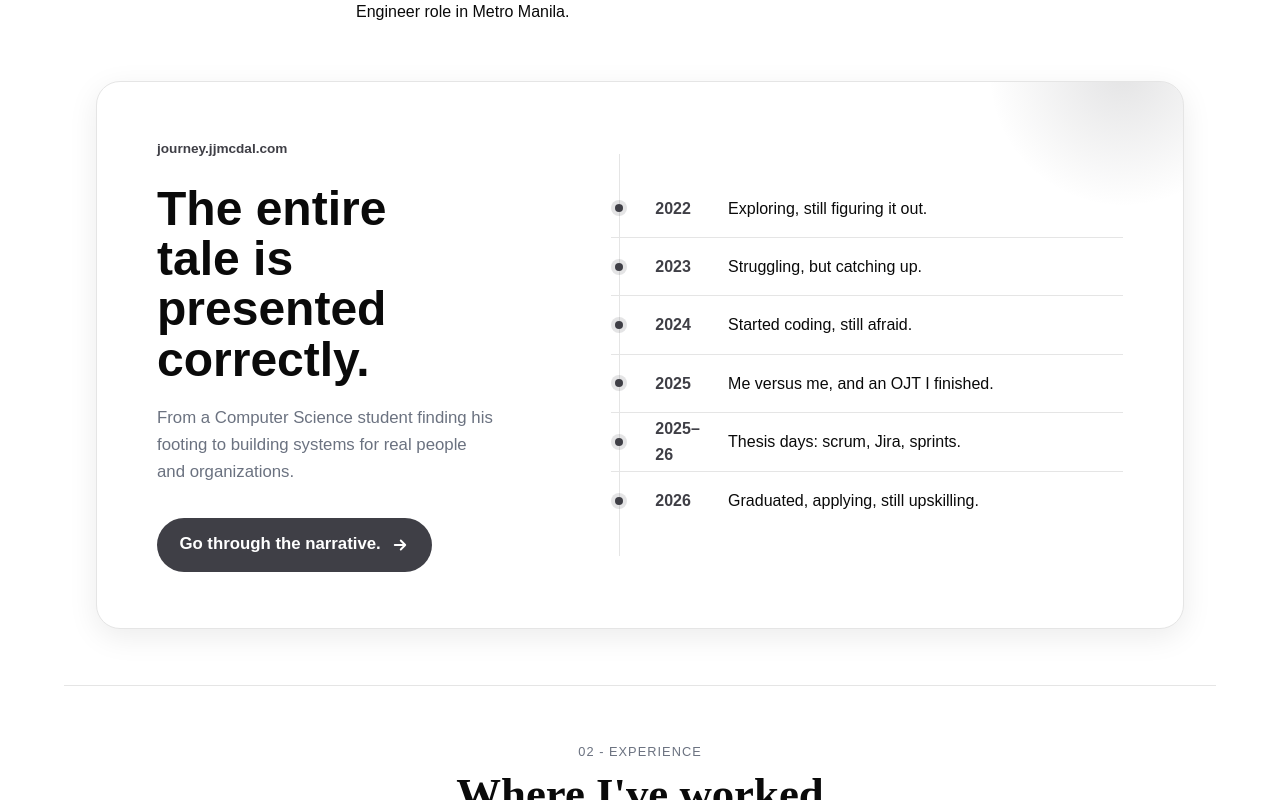
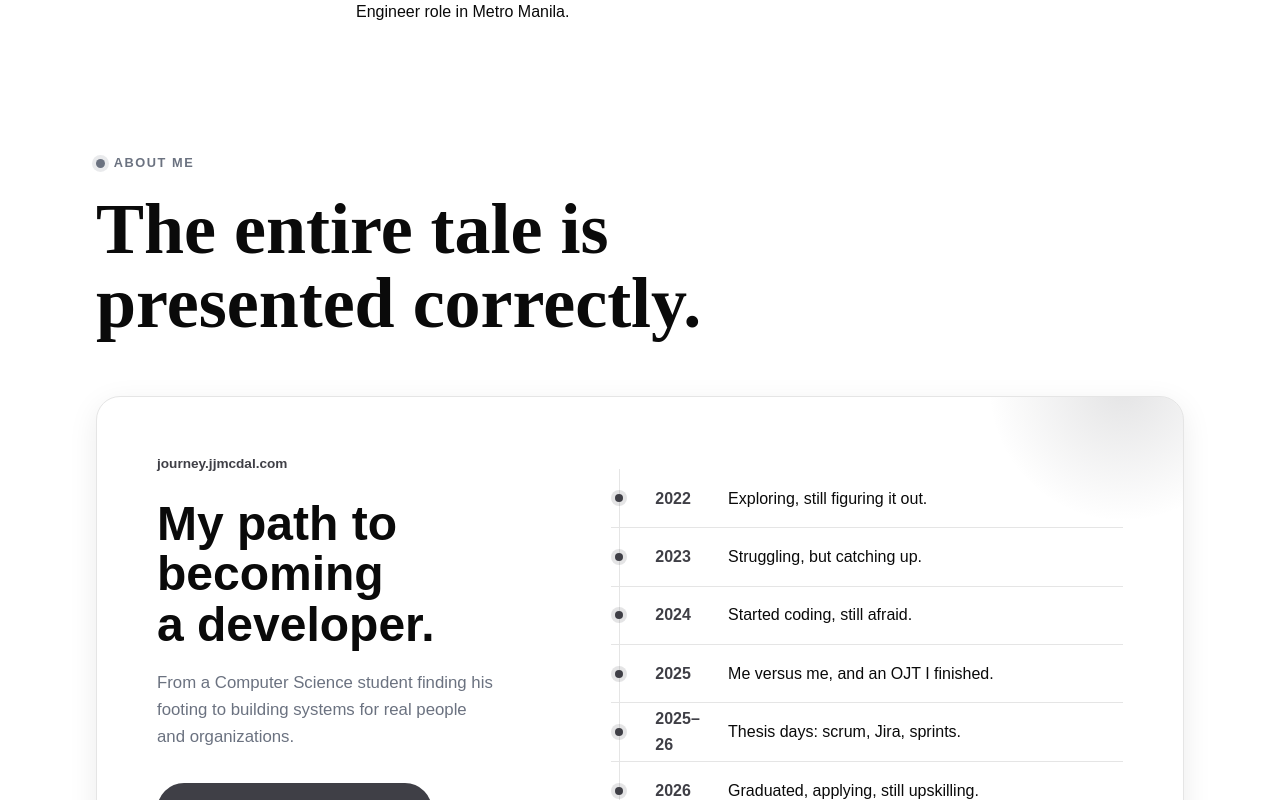
Before and after one commit to JjMcdal/portfolio-jjmcdal, a Next.js app: page / in a window 1280 px wide. Shown: the part 1320-2120 px from the top of the page. Built offline with nearby package versions, Linux system fonts and the light colour scheme.

Commit message:
Add story

```diff
--- a/app/globals.css
+++ b/app/globals.css
@@ -76,6 +76,10 @@ section{padding:0}
 .about p{font-size:1rem;margin-bottom:1rem;max-width:42rem}
 .about p:last-child{margin-bottom:0}
 #about .eyebrow{margin-bottom:.4rem;color:var(--text);opacity:.75}
+.journey-heading{margin-top:clamp(4.5rem,10vw,8rem);margin-bottom:3rem;max-width:42rem}
+.journey-eyebrow{display:flex;align-items:center;gap:.55rem;color:var(--muted);font-family:var(--mono);font-size:.8rem;font-weight:700;letter-spacing:.12em;margin-bottom:1.25rem}
+.journey-eyebrow span{width:9px;height:9px;border-radius:50%;background:var(--muted);box-shadow:0 0 0 4px color-mix(in srgb,var(--muted) 15%,transparent);flex:none}
+.journey-heading h2{font-family:var(--hand);font-size:clamp(2.4rem,6vw,4.5rem);font-weight:700;line-height:1.02;max-width:38rem}
 
 /* Featured journey card */
 .journey{display:grid;grid-template-columns:minmax(280px,.95fr) minmax(0,1.25fr);gap:4rem;margin-top:3.5rem;padding:3.5rem 3.75rem;border:1px solid var(--border);border-radius:24px;background:var(--card);box-shadow:var(--shadow);overflow:hidden;position:relative}
@@ -206,6 +210,8 @@ footer{padding:3.5rem 0}
   .switch{flex:none;order:2}
   .about,.exp-grid,.detail-grid{grid-template-columns:1fr;gap:2.5rem}
   .avatar{width:200px;height:200px;margin:0 auto}
+  .journey-heading{margin-top:4.5rem;margin-bottom:2.25rem}
+  .journey-heading h2{font-size:clamp(2.25rem,12vw,3.5rem)}
   .journey{grid-template-columns:1fr;gap:2.5rem;margin-top:2.75rem;padding:2.25rem 1.5rem;border-radius:18px}
   .journey h3{max-width:24rem}
   .journey-list li{grid-template-columns:28px 58px 1fr;gap:.65rem;font-size:.95rem}
--- a/app/page.tsx
+++ b/app/page.tsx
@@ -88,10 +88,14 @@ export default function Home() {
               </div>
             </div>
 
+            <div className="journey-heading">
+              <p className="journey-eyebrow"><span aria-hidden="true" />ABOUT ME</p>
+              <h2>The entire tale is presented correctly.</h2>
+            </div>
             <div className="journey">
               <div className="journey-intro">
                 <Link href={JOURNEY_PATH} className="journey-url">journey.jjmcdal.com</Link>
-                <h3>The entire tale is presented correctly.</h3>
+                <h3>My path to becoming a developer.</h3>
                 <p>From a Computer Science student finding his footing to building systems for real people and organizations.</p>
                 <Link href={JOURNEY_PATH} className="journey-btn">Go through the narrative. <ArrowRight /></Link>
               </div>
```
